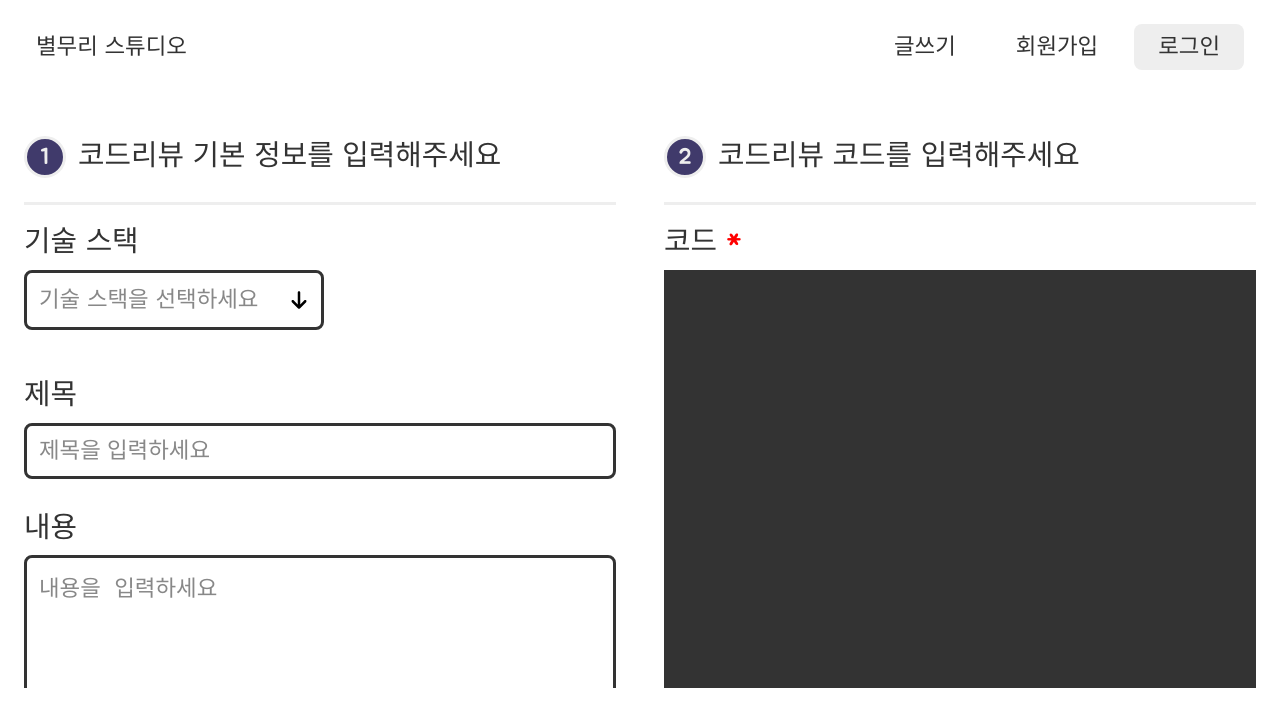
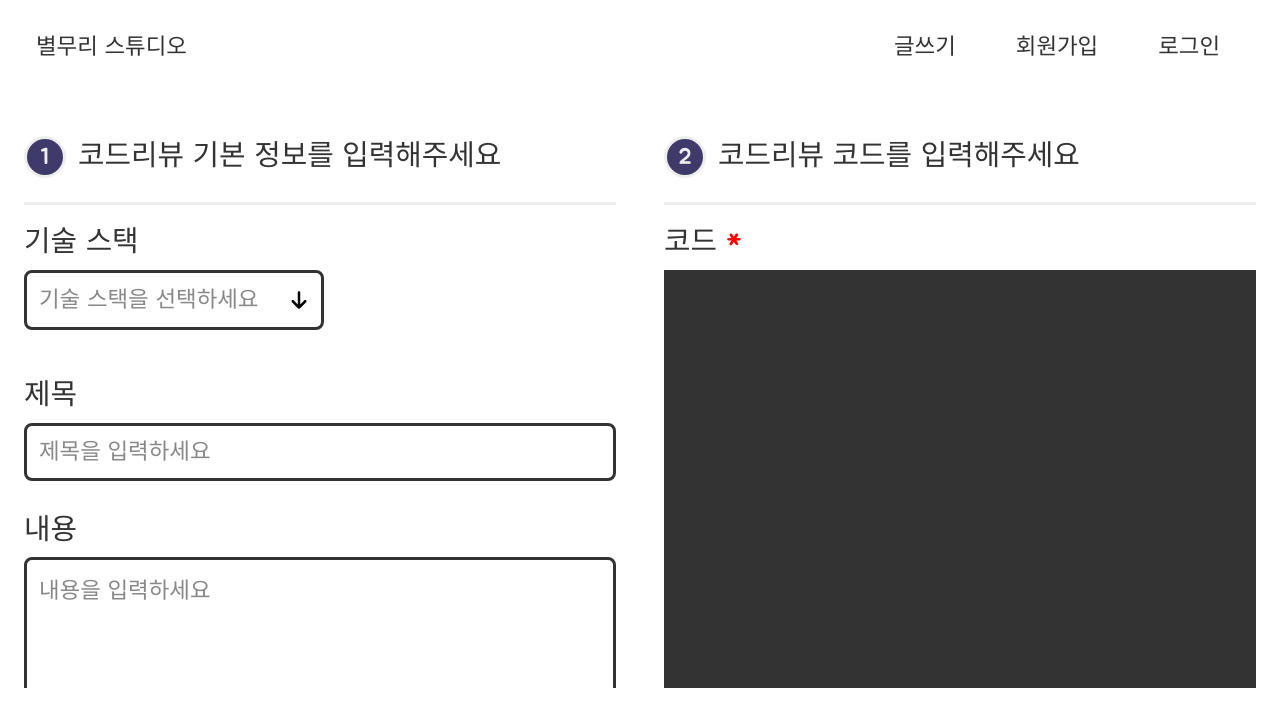
Before and after one commit to helloworld442/code-review-mono-repo, a React (Vite) app: page /write in a window 1280 px wide. Shown: the top 726 px of the page. Built offline with nearby package versions, Linux system fonts and the light colour scheme.

Commit message:
fix : fix ui font family #36

```diff
--- a/src/features/ui/button/Button.scss
+++ b/src/features/ui/button/Button.scss
@@ -17,7 +17,7 @@
   &.primary {
     border: 8px solid #403a6b;
     color: #403a6b;
-    background: #eee;
+    background: #fff;
 
     &:hover {
       color: #eee;
--- a/src/features/ui/header/Header.scss
+++ b/src/features/ui/header/Header.scss
@@ -57,11 +57,11 @@
     margin-left: 12px;
   }
 
-  &.login {
-    border-radius: 8px;
-    background: #eee;
-    color: #333;
-  }
+  // &.login {
+  //   border-radius: 8px;
+  //   background: #eee;
+  //   color: #333;
+  // }
 }
 
 .header-background {
--- a/src/features/ui/input/Input.scss
+++ b/src/features/ui/input/Input.scss
@@ -20,6 +20,7 @@
   outline: none;
   font-size: 1.4rem;
   font-weight: bold;
+  font-family: "Jua", sans-serif;
   color: #333;
 
   &::placeholder {
--- a/src/features/ui/textarea/TextArea.scss
+++ b/src/features/ui/textarea/TextArea.scss
@@ -20,6 +20,7 @@
   outline: none;
   font-size: 1.4rem;
   font-weight: bold;
+  font-family: "Jua", sans-serif;
   color: #333;
   resize: none;
 
```
